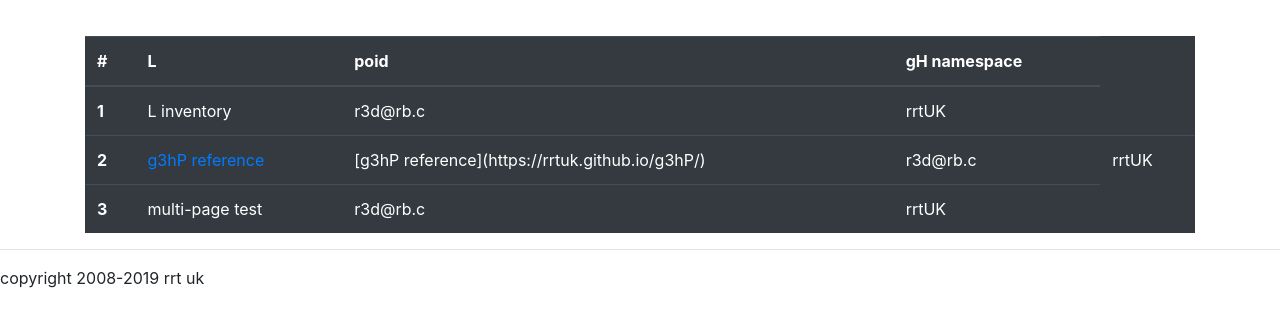
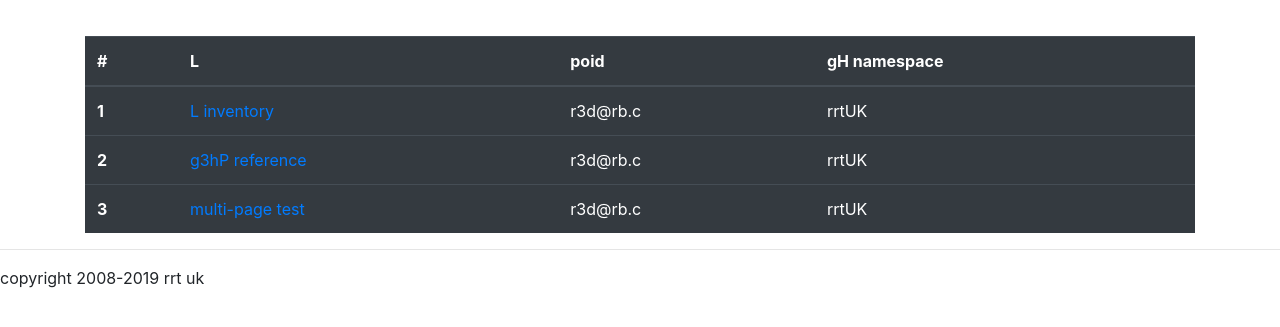
Before and after one commit to rrtUK/L_inventory, a plain HTML site: page index.html in a window 1280 px wide. Shown: the part 145-472 px from the top of the page. Drawn offline with nearby package versions, Linux system fonts and the light colour scheme.

Commit message:
more anchor tags added

```diff
--- a/index.html
+++ b/index.html
@@ -200,20 +200,19 @@
                     <tbody>
                     <tr>
                         <th scope="row">1</th>
-                        <td>L inventory</td>
+                        <td><a href="https://rrtuk.github.io/L_inventory/">L inventory</a></td>
                         <td>r3d@rb.c</td>
                         <td>rrtUK</td>
                     </tr>
                     <tr>
                         <th scope="row">2</th>
                         <td><a href="https://rrtuk.github.io/g3hP/">g3hP reference</a></td>
-                        <td>[g3hP reference](https://rrtuk.github.io/g3hP/)</td>
                         <td>r3d@rb.c</td>
                         <td>rrtUK</td>
                     </tr>
                     <tr>
                         <th scope="row">3</th>
-                        <td>multi-page test</td>
+                        <td><a href="https://rrtuk.github.io/multi-page-test/">multi-page test</a></td>
                         <td>r3d@rb.c</td>
                         <td>rrtUK</td>
                     </tr>
```
